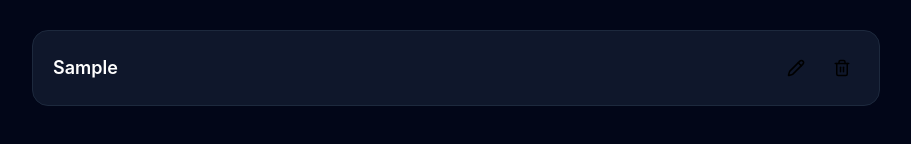
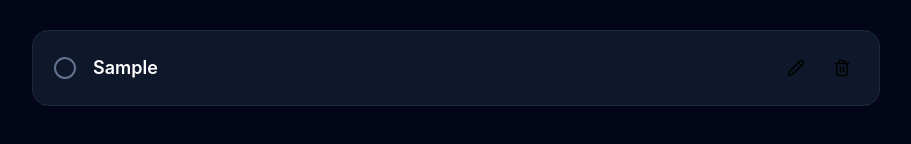
Before and after one commit to Ridham2006/synent-task5-todo-list-ridham, a React (Vite) app: page / in a window 1280 px wide. Both pictures are taken after typing "Sample" into the empty fields and a click on the button "Add Task". Shown: the part 332-476 px from the top of the page, without its empty margins (184-1095 px from the left). Built offline with nearby package versions, Linux system fonts and the light colour scheme.

Commit message:
add complete checkbox feature

```diff
--- a/src/App.jsx
+++ b/src/App.jsx
@@ -35,6 +35,27 @@ function App() {
       setTodos(updatetodos)
     };
 
+    const toggleComplete = (id) => {
+
+  const updatedTodos = todos.map((todo) => {
+
+    if (todo.id === id) {
+
+      return {
+        ...todo,
+        completed: !todo.completed,
+      };
+
+    }
+
+    return todo;
+
+  });
+
+  setTodos(updatedTodos);
+
+};
+
   return (
     <main className="min-h-screen bg-slate-950">
       <div className="max-w-4xl mx-auto py-16 px-6">
@@ -51,7 +72,8 @@ function App() {
 
         <TodoList
     todos={todos}
-    deleteTask={deleteTask} />
+    deleteTask={deleteTask}
+    toggleComplete={toggleComplete} />
 
 
 
--- a/src/components/TodoItem.jsx
+++ b/src/components/TodoItem.jsx
@@ -1,14 +1,14 @@
-import { Pencil, Trash2 } from "lucide-react";
+import {
+  Pencil,
+  Trash2,
+  Circle,
+  CheckCircle2,
+} from "lucide-react";
 
-function TodoItem({ todo,deleteTask }) {
-
+function TodoItem({ todo, deleteTask, toggleComplete }) {
   return (
-
     <div
-      className="
-      bg-slate-900
-      border
-      border-slate-800
+      className={`
         rounded-2xl
         p-5
         flex
@@ -16,22 +16,43 @@ function TodoItem({ todo,deleteTask }) {
         items-center
         transition-all
         duration-300
-      hover:border-violet-500
         hover:-translate-y-1
         hover:shadow-xl
-      hover:shadow-violet-500/10
-      "
+
+        ${
+          todo.completed
+            ? "border border-green-500 bg-green-500/5"
+            : "border border-slate-800 bg-slate-900 hover:border-violet-500 hover:shadow-violet-500/10"
+        }
+      `}
     >
+      {/* Left Side */}
 
-      <div>
+      <div className="flex items-center gap-4">
 
-        <h3 className="text-white text-lg font-semibold">
+        <button onClick={() => toggleComplete(todo.id)}>
 
+          {todo.completed ? (
+            <CheckCircle2 className="text-green-500" />
+          ) : (
+            <Circle className="text-slate-500" />
+          )}
+
+        </button>
+
+        <h3
+          className={`text-lg font-semibold ${
+            todo.completed
+              ? "line-through text-slate-500"
+              : "text-white"
+          }`}
+        >
           {todo.text}
-
         </h3>
 
       </div>
+
+      {/* Right Side */}
 
       <div className="flex gap-3">
 
@@ -40,23 +61,17 @@ function TodoItem({ todo,deleteTask }) {
           <Pencil size={18} />
 
         </button>
-      <button className="p-2 rounded-xl hover:bg-red-600 transition"
-        className="
-        p-2
-        rounded-xl
-        hover:bg-red-600
-        transition
-        "
+
+        <button
           onClick={() => deleteTask(todo.id)}
+          className="p-2 rounded-xl hover:bg-red-600 transition"
         >
           <Trash2 size={18} />
-
         </button>
 
       </div>
 
     </div>
-
   );
 }
 
--- a/src/components/TodoList.jsx
+++ b/src/components/TodoList.jsx
@@ -1,6 +1,6 @@
 import TodoItem from "./TodoItem";
 
-function TodoList({ todos, deleteTask }) {
+function TodoList({ todos, deleteTask, toggleComplete }) {
   return (
     <section className="space-y-5">
       {todos.map((todo) => (
@@ -8,6 +8,7 @@ function TodoList({ todos, deleteTask }) {
           key={todo.id}
           todo={todo}
           deleteTask={deleteTask}
+          toggleComplete={toggleComplete}
         />
       ))}
     </section>
```
Lines whose indentation alone changed are shown as unchanged.
